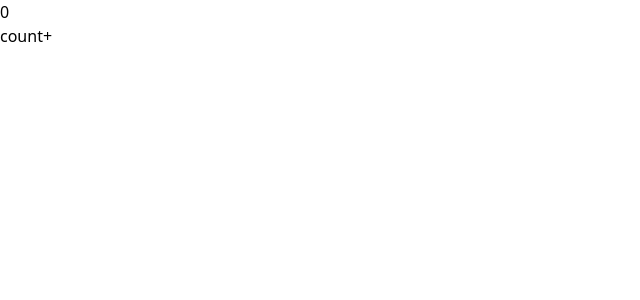
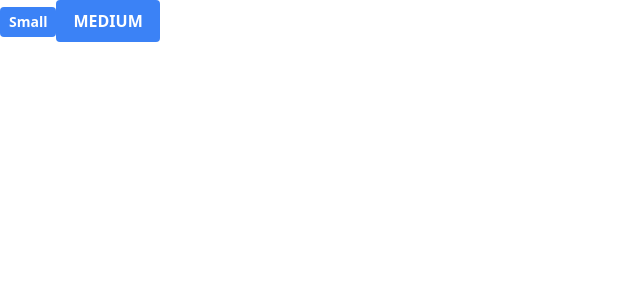
Before and after one commit to lokhmakov/reactiflux, a React (Vite) app: page / in a window 1280 px wide. Shown: the top 300 px of the page, without its empty margins (0-640 px from the left). Built offline with nearby package versions, Linux system fonts and the light colour scheme.

Commit message:
4 files modified, 1 added

```diff
--- a/package.json
+++ b/package.json
@@ -9,6 +9,7 @@
     "preview": "vite preview"
   },
   "dependencies": {
+    "class-variance-authority": "^0.2.3",
     "react": "^18.2.0",
     "react-dom": "^18.2.0"
   },
--- a/src/App.tsx
+++ b/src/App.tsx
@@ -1,30 +1,7 @@
-import { useState } from 'react';
-import reactLogo from './assets/react.svg';
+import * as A from './cva/button';
 
 function App() {
-  return (
-    <div className="App">
-      <Counter />
-    </div>
-  );
+  return <A.Screen />;
 }
 
 export default App;
-
-const Counter = () => {
-  const [count, setCount] = useState(0);
-  return (
-    <div className="flex h-screen">
-      <div className="m-auto">
-        <div className="text-6xl text-red-600">{count}</div>
-        <button
-          className="px-6 py-2 rounded bg-green-800 hover:bg-green-600 text-white"
-          type="button"
-          onClick={() => setCount((count) => count + 1)}
-        >
-          count+
-        </button>
-      </div>
-    </div>
-  );
-};
--- /dev/null
+++ b/src/cva/button.tsx
@@ -0,0 +1,46 @@
+import * as React from 'react';
+import { cva } from 'class-variance-authority';
+import type { VariantProps } from 'class-variance-authority';
+
+const button = cva(['font-semibold', 'border', 'rounded'], {
+  variants: {
+    intent: {
+      primary: [
+        'bg-blue-500',
+        'text-white',
+        'border-transparent',
+        'hover:bg-blue-600',
+      ],
+      secondary: [
+        'bg-white',
+        'text-gray-800',
+        'border-gray-400',
+        'hover:bg-gray-100',
+      ],
+    },
+    size: {
+      small: ['text-sm', 'py-1', 'px-2'],
+      medium: ['text-base', 'py-2', 'px-4'],
+    },
+  },
+  compoundVariants: [{ intent: 'primary', size: 'medium', class: 'uppercase' }],
+  defaultVariants: {
+    intent: 'primary',
+    size: 'medium',
+  },
+});
+
+export const Button = (
+  props: VariantProps<typeof button> & { children: React.ReactNode }
+) => {
+  return <button className={button(props)} {...props} />;
+};
+
+export function Screen() {
+  return (
+    <>
+      <Button size="small">Small</Button>
+      <Button>Medium</Button>
+    </>
+  );
+}
--- a/tailwind.config.cjs
+++ b/tailwind.config.cjs
@@ -1,6 +1,6 @@
 /** @type {import('tailwindcss').Config} */
 module.exports = {
-  content: ['./src/**/*.{js,jsx}'],
+  content: ['./src/**/*.{ts,tsx}'],
   theme: {
     extend: {},
   },
```
Also changed, not shown: 1 other file (tests, documents, lock files or other folders).
